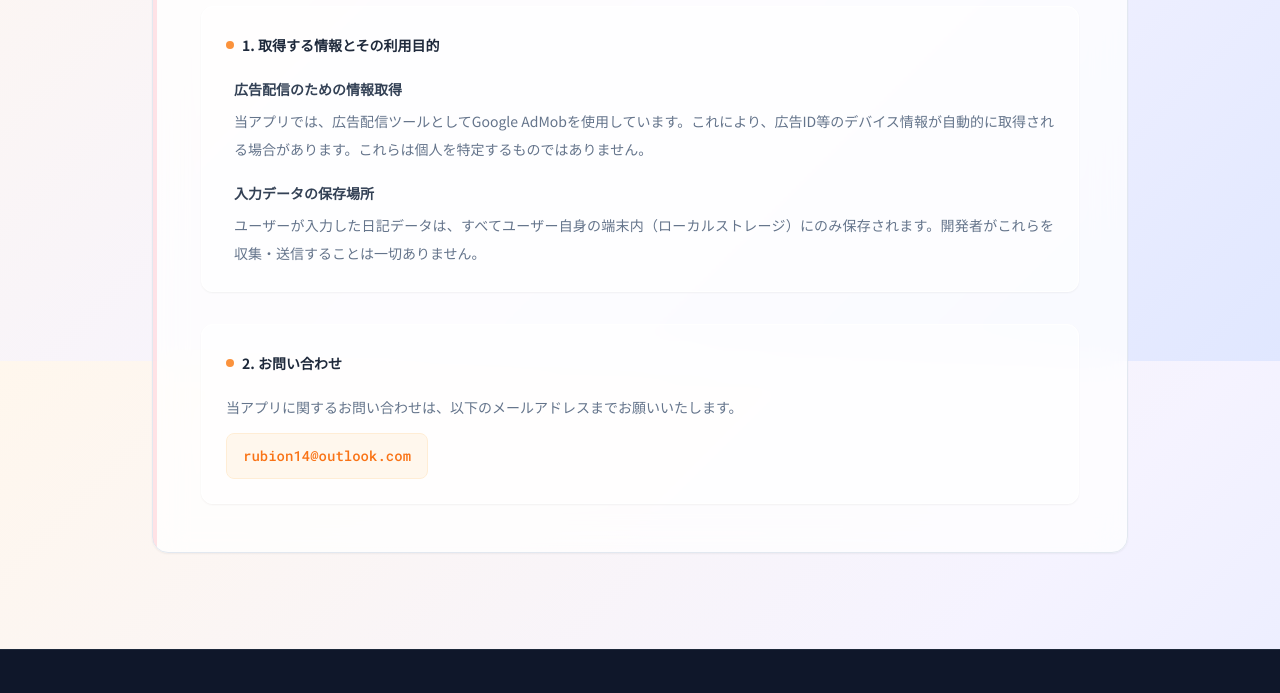
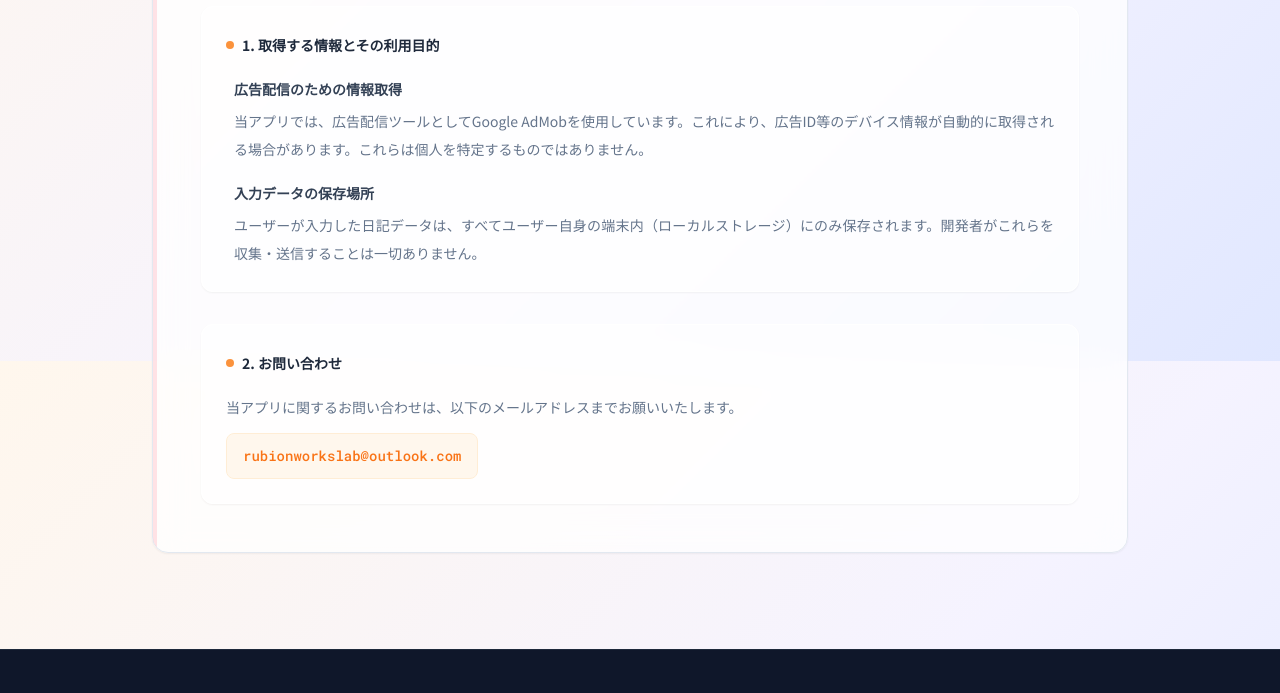
Before and after one commit to Rubion-Works-Lab/rubion-works-lab.github.io, a plain HTML site: page index.html in a window 1280 px wide. Shown: the part 2039-2732 px from the top of the page. Drawn offline with nearby package versions, Linux system fonts and the light colour scheme.

Commit message:
Update index.html

```diff
--- a/index.html
+++ b/index.html
@@ -280,7 +280,7 @@
                         <p class="mb-3 text-slate-500">当アプリに関するお問い合わせは、以下のメールアドレスまでお願いいたします。</p>
                         <div class="flex items-center gap-3">
                             <span class="font-mono text-warm-500 font-medium bg-warm-50 px-4 py-2 rounded-lg select-all border border-warm-100">
-                                rubion14@outlook.com
+                                rubionworkslab@outlook.com
                             </span>
                         </div>
                     </div>
@@ -303,4 +303,5 @@
     </footer>
 
 </body>
+
 </html>
```
